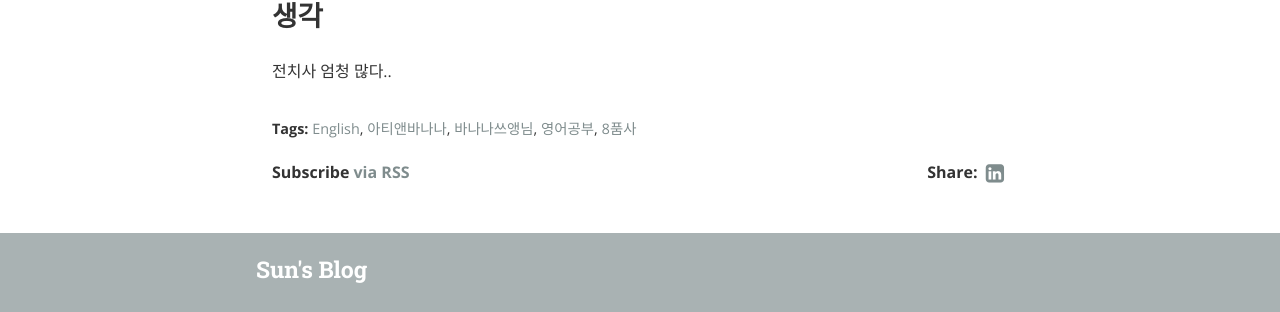
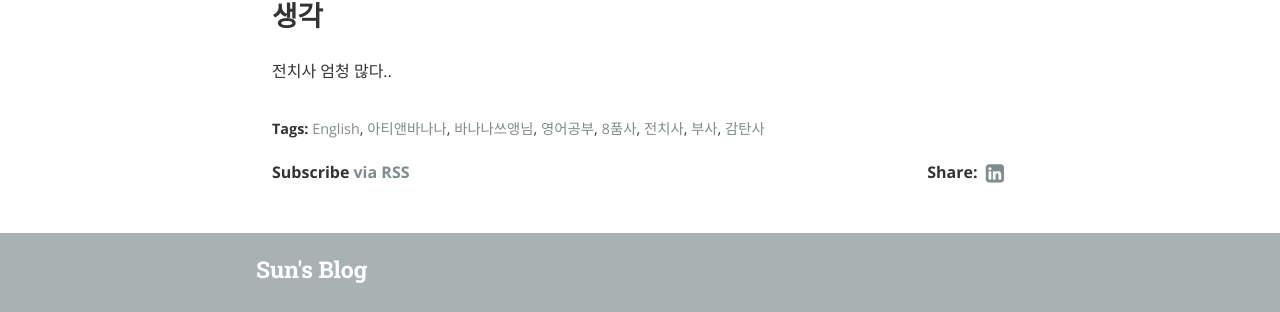
Before and after one commit to gptjs409/gptjs409.github.io, a Jekyll site: the page built from _posts/english/2019-10-20-banana-english-5.md, in a window 1280 px wide and 900 px high, scrolled down 7654 px. Shown: the part 443-755 px from the top of the window. Built offline with Jekyll 4.4.1, drawn with Linux system fonts in a browser that asks for light colours; nearby versions of some CDN libraries.

Commit message:
Update 2019-10-20-banana-english-5.md

```diff
--- a/_posts/english/2019-10-20-banana-english-5.md
+++ b/_posts/english/2019-10-20-banana-english-5.md
@@ -10,6 +10,9 @@ tags:
   - 바나나쓰앵님
   - 영어공부
   - 8품사
+  - 전치사
+  - 부사
+  - 감탄사
   -
 ---
 
```
